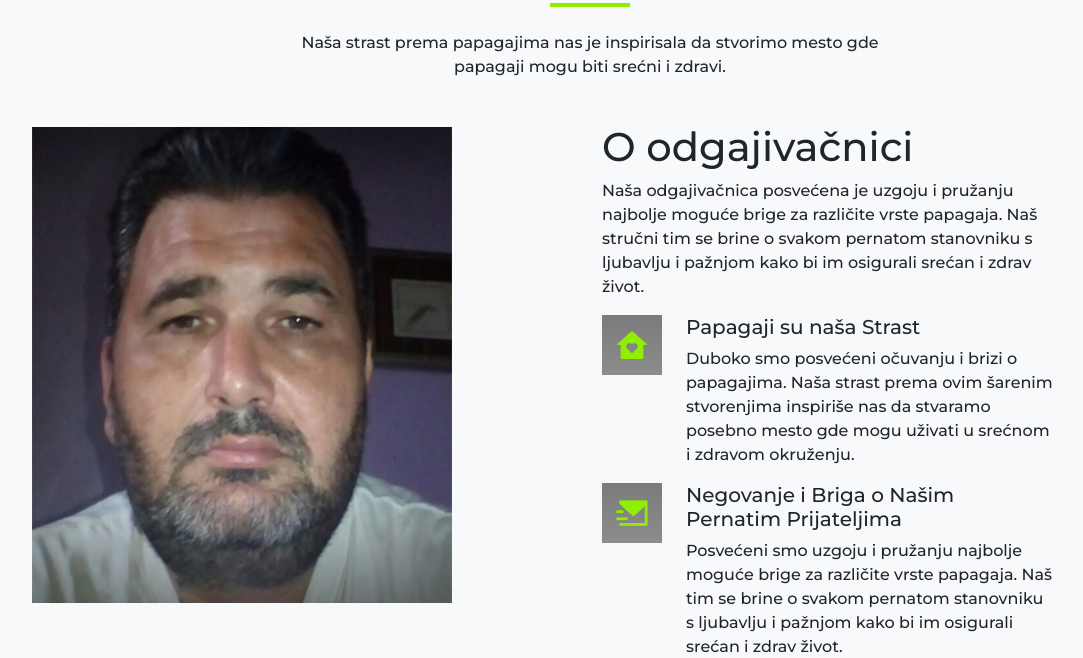
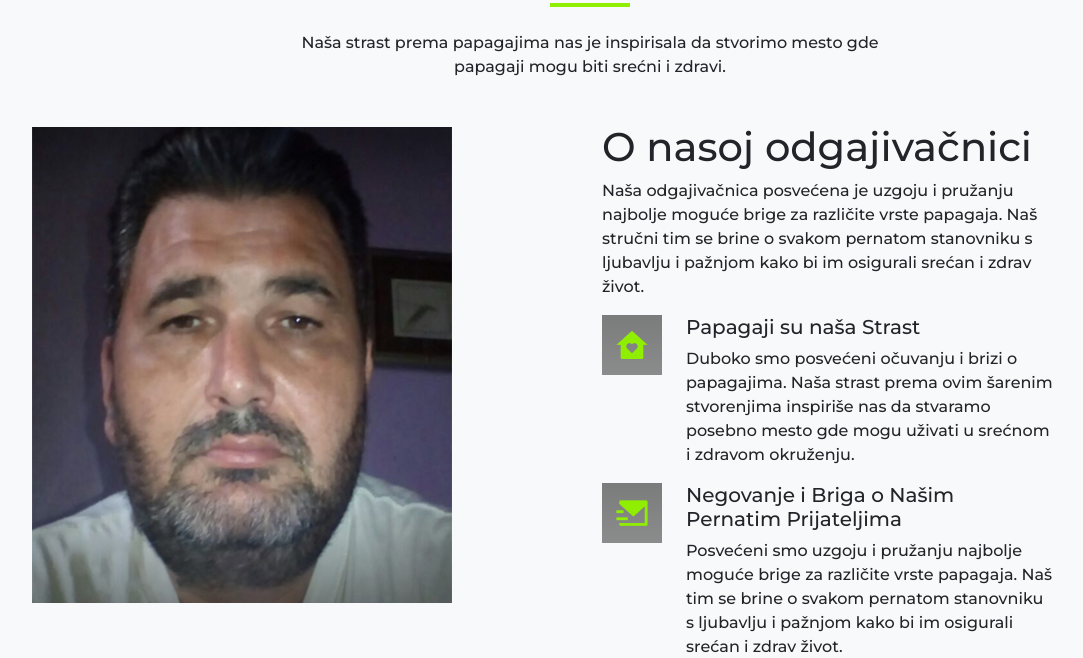
Before and after one commit to CojaDev/Odgajivacnica-v.3.github.io, a plain HTML site: page index.html in a window 1280 px wide. Shown: the part 980-1638 px from the top of the page, without its empty margins (50-1133 px from the left). Drawn offline with nearby package versions, Linux system fonts and the light colour scheme.

Commit message:
Update index.html

```diff
--- a/index.html
+++ b/index.html
@@ -76,7 +76,7 @@
         <img src="slike/tata.jpg" alt="">
       </div>
     <div class="col-lg-5 mt-1">
-      <h1>O odgajivačnici</h1>
+      <h1>O nasoj odgajivačnici</h1>
       <p>Naša odgajivačnica posvećena je uzgoju i pružanju najbolje moguće brige za različite vrste papagaja.
         Naš stručni tim se brine o svakom pernatom stanovniku s ljubavlju i pažnjom kako bi im osigurali srećan
         i zdrav život.</p>
```
